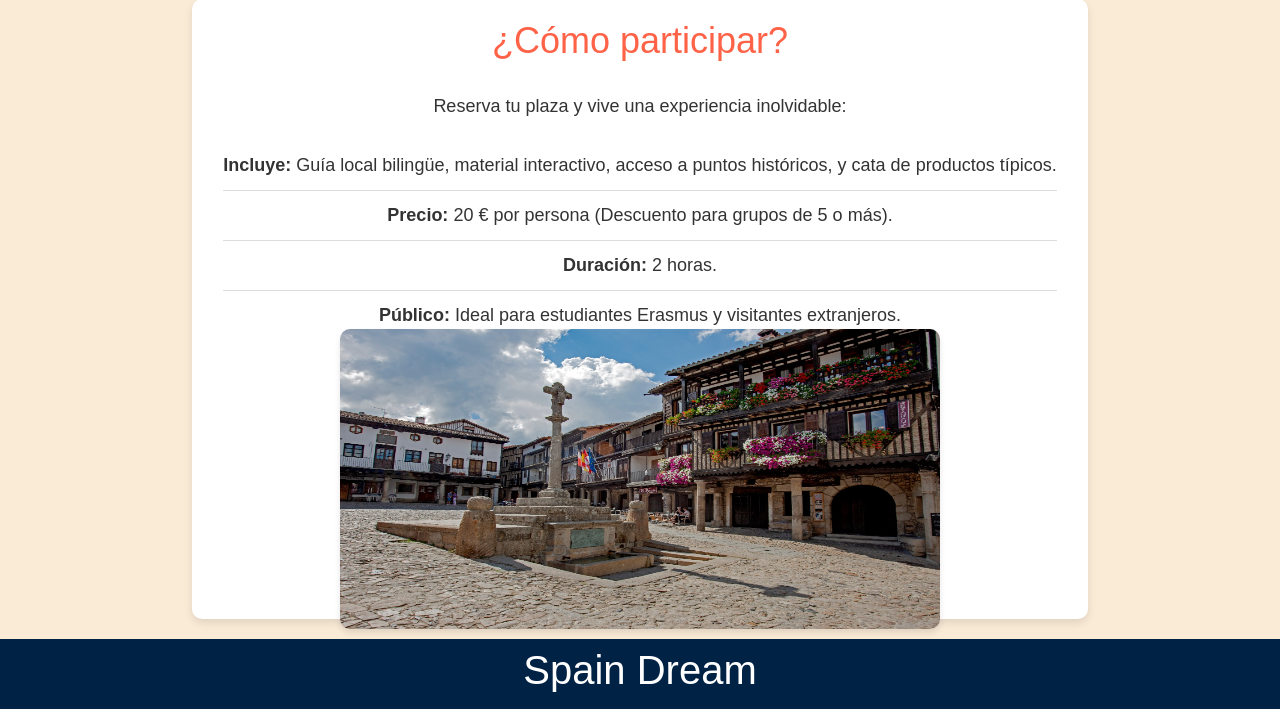
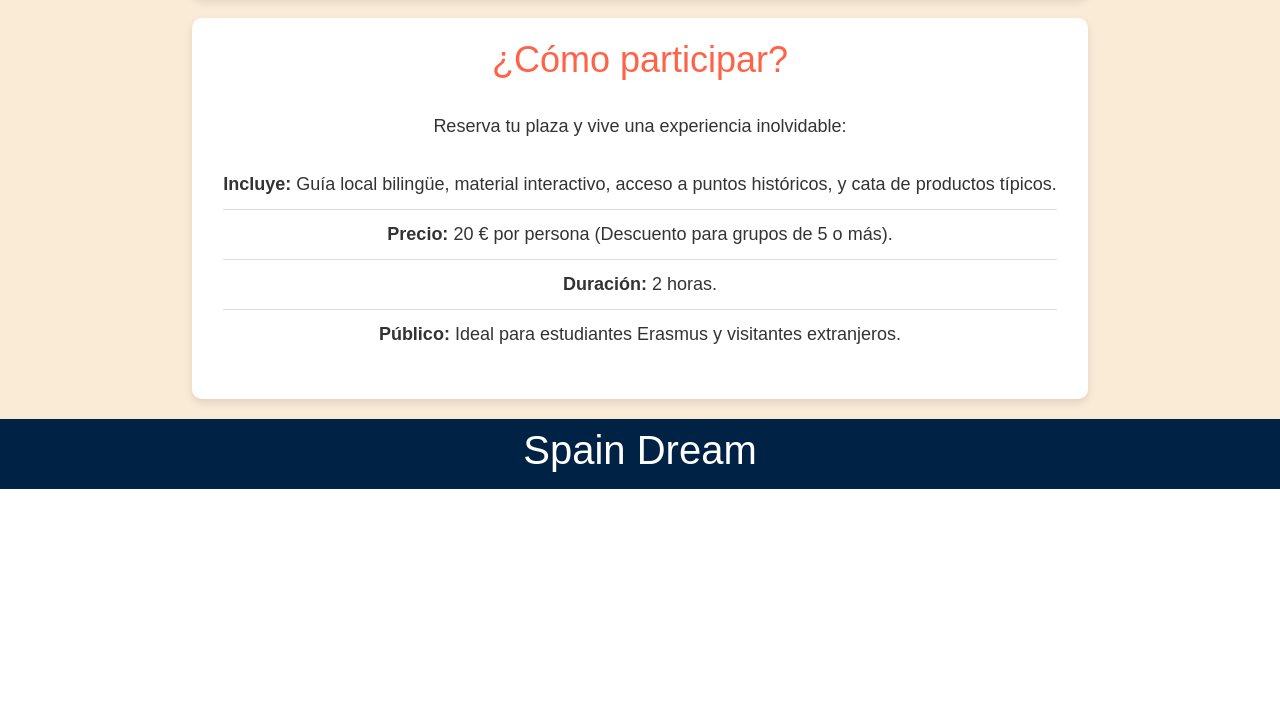
Before and after one commit to CanteroFederico/SpainDream, a Flask app: page /la_alberca in a window 1280 px wide. Shown: the part 2236-2945 px from the top of the page. After the commit the page ends 2725 px from the top, so only its background shows below. Run offline with Flask 2, Linux system fonts and the light colour scheme; some libraries are stand-ins or nearby versions.

Commit message:
Update la_alberca.html

```diff
--- a/capp/templates/lugares/la_alberca.html
+++ b/capp/templates/lugares/la_alberca.html
@@ -18,7 +18,7 @@
         <li>Vive una experiencia auténtica en este rincón de Salamanca.</li>
     </ul>
     <div class="alberca-foto">
-        <img src="{{url_for('static', filename='icons/fotos/alberca.jpg')}}" alt="Plaza Mayor de La Alberca" class="alberca-img">
+        <img src="{{url_for('static', filename='icons/fotos/al1.jpg')}}" alt="Plaza Mayor de La Alberca" class="alberca-img">
         <!-- Cambia "ruta/a/tu/imagen1.jpg" por la ubicación real de tu foto -->
     </div>
 </div>
@@ -31,17 +31,17 @@
         <div class="alberca-detalle">
             <h3>Recorrido temático</h3>
             <p>Conoce los secretos de La Alberca acompañado de un guía bilingüe que te enseñará vocabulario sobre historia, gastronomía y tradiciones.</p>
-            <img src="{{url_for('static', filename='icons/fotos/alberca.jpg')}}" alt="Recorrido en La Alberca" class="alberca-img-detalle">
+            <img src="{{url_for('static', filename='icons/fotos/al2.jpg')}}" alt="Recorrido en La Alberca" class="alberca-img-detalle">
         </div>
         <div class="alberca-detalle">
             <h3>Juego de pistas</h3>
             <p>Resuelve retos lingüísticos en puntos clave del pueblo, desde pedir el famoso "hornazo" hasta describir la fuente más antigua en español.</p>
-            <img src="{{url_for('static', filename='icons/fotos/alberca.jpg')}}" alt="Juego de pistas en La Alberca" class="alberca-img-detalle">
+            <img src="{{url_for('static', filename='icons/fotos/al3.jpg')}}" alt="Juego de pistas en La Alberca" class="alberca-img-detalle">
         </div>
         <div class="alberca-detalle">
             <h3>Desafío cultural</h3>
             <p>Aprende refranes típicos mientras disfrutas de una cata de productos locales como jamón, queso y vino.</p>
-            <img src="{{url_for('static', filename='icons/fotos/alberca.jpg')}}" alt="Cata de productos típicos" class="alberca-img-detalle">
+            <img src="{{url_for('static', filename='icons/fotos/al4.jpg')}}" alt="Cata de productos típicos" class="alberca-img-detalle">
         </div>
     </div>
 </div>
@@ -56,10 +56,6 @@
         <li><strong>Duración:</strong> 2 horas.</li>
         <li><strong>Público:</strong> Ideal para estudiantes Erasmus y visitantes extranjeros.</li>
     </ul>
-    <div class="alberca-foto">
-        <img src="{{url_for('static', filename='icons/fotos/alberca.jpg')}}" alt="Grupo en actividad en La Alberca" class="alberca-img">
-        <!-- Cambia "ruta/a/tu/imagen5.jpg" por la ubicación real de tu foto -->
-    </div>
 </div>
 
 {% endblock content %}
```
